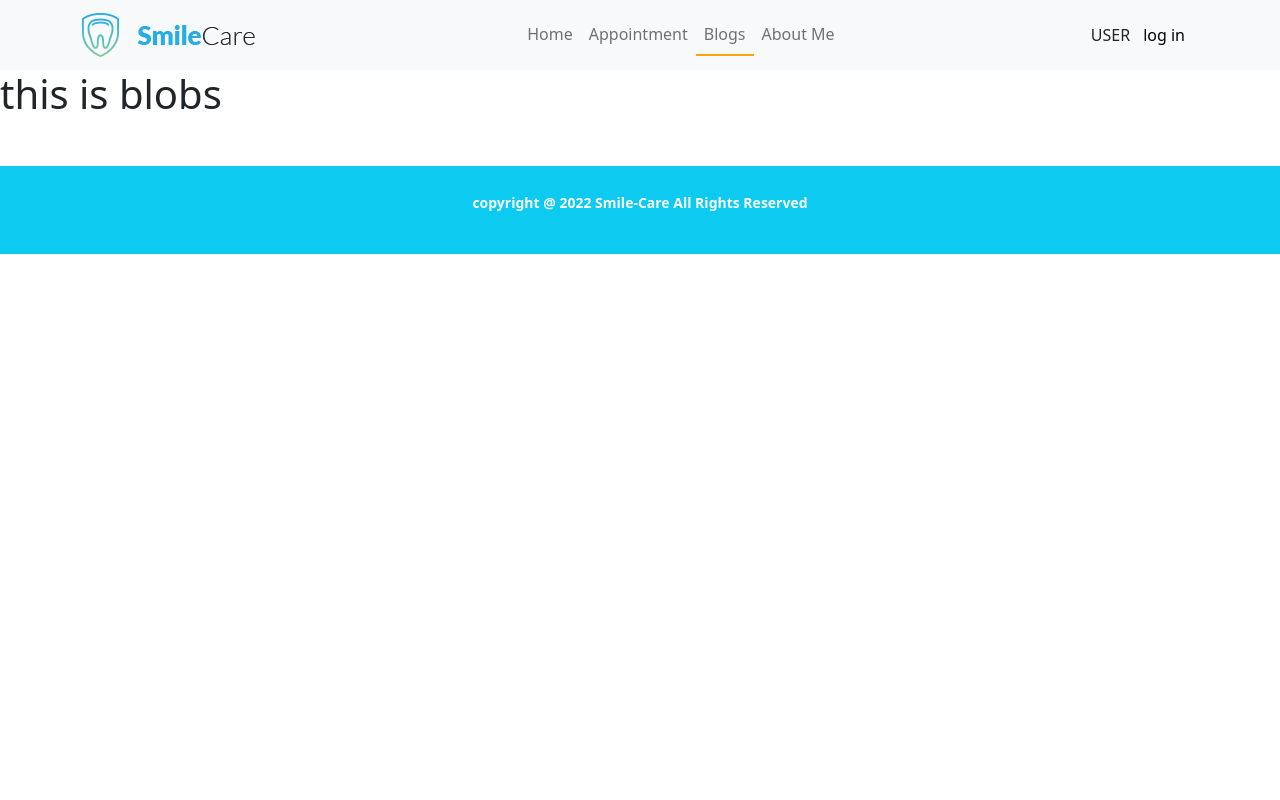
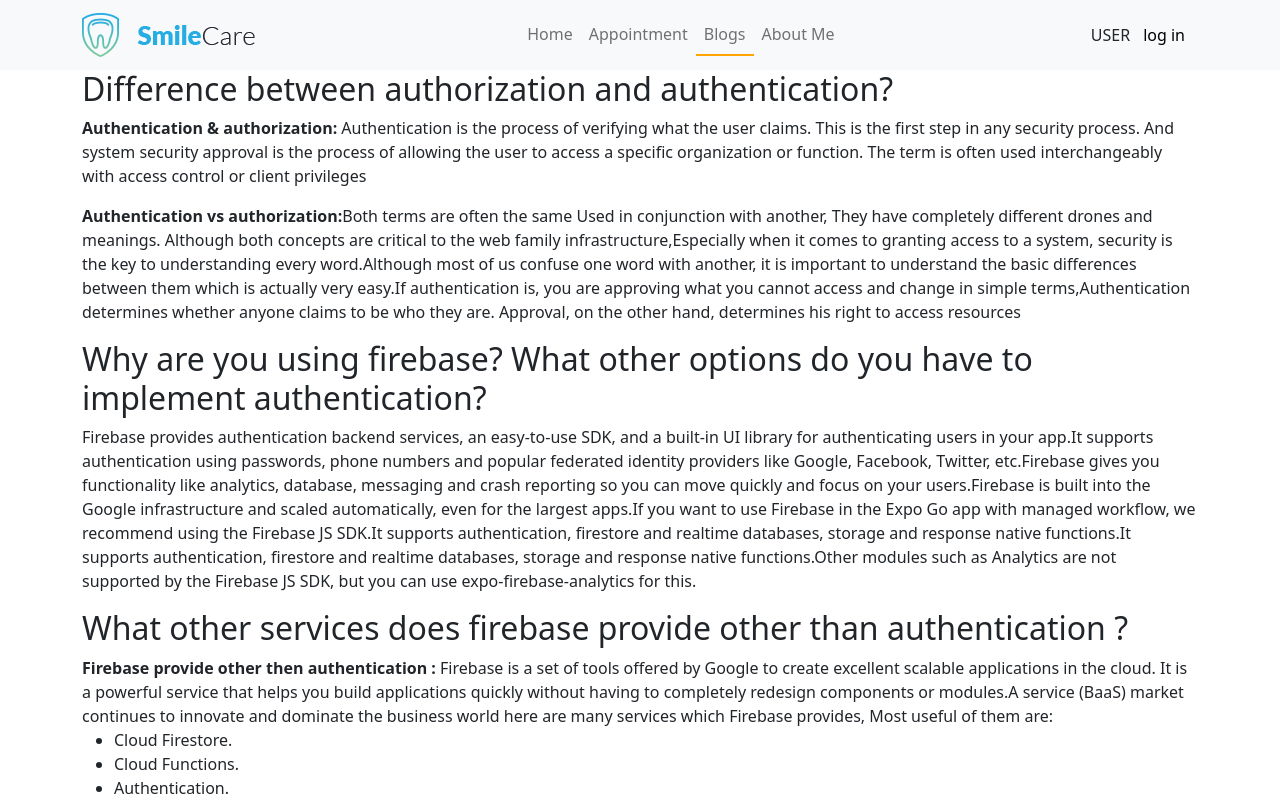
Before and after one commit to Moniruzzaman2525/Smile-Care, a React (Create React App) app: page /blogs in a window 1280 px wide. Shown: the top 800 px of the page. Built offline with nearby package versions, Linux system fonts and the light colour scheme; no server answers.

Commit message:
blogs and question ans finish

```diff
--- a/src/Pages/Home/Blogs/Blogs.js
+++ b/src/Pages/Home/Blogs/Blogs.js
@@ -2,8 +2,73 @@ import React from 'react';
 
 const Blogs = () => {
     return (
-        <div>
-            <h1>this is blobs</h1>
+        <div className='container ax-auto'>
+            <div>
+                <h2>Difference between authorization and authentication?</h2>
+                <p><span className='fw-bold'>Authentication & authorization:</span> Authentication is the process of verifying what the user claims.
+                    This is the first step in any security process.
+                    And system security approval is the process of allowing
+                    the user to access a specific organization or function.
+                    The term is often used interchangeably with access control
+                    or client privileges
+                </p>
+                <p><span className='fw-bold'>Authentication vs authorization:</span>
+                    Both terms are often the same Used in conjunction with another,
+                    They have completely different drones and meanings.
+                    Although both concepts are critical to the web family
+                    infrastructure,Especially when it comes to granting access to a
+                    system, security is the key to understanding every word.Although
+                    most of us confuse one word with another, it is important to
+                    understand the basic differences between them which is actually
+                    very easy.If authentication is, you are approving what you
+                    cannot access and change in simple terms,Authentication
+                    determines whether anyone claims to be who they are. Approval,
+                    on the other hand, determines his right to access resources
+                </p>
+            </div>
+            <div>
+                <h2>Why are you using firebase?
+                    What other options do you have to implement authentication?</h2>
+                <p>Firebase provides authentication backend services,
+                    an easy-to-use SDK,
+                    and a built-in UI library for authenticating users
+                    in your app.It supports authentication using passwords,
+                    phone numbers and popular federated identity providers
+                    like Google, Facebook, Twitter, etc.Firebase gives you
+                    functionality like analytics, database, messaging and
+                    crash reporting so you can move quickly and focus on your
+                    users.Firebase is built into the Google infrastructure and
+                    scaled automatically, even for the largest apps.If you want
+                    to use Firebase in the Expo Go app with managed workflow,
+                    we recommend using the Firebase JS SDK.It supports
+                    authentication, firestore and realtime databases,
+                    storage and response native functions.It supports
+                    authentication, firestore and realtime databases,
+                    storage and response native functions.Other modules
+                    such as Analytics are not supported by the Firebase
+                    JS SDK, but you can use expo-firebase-analytics for this.</p>
+            </div>
+            <div>
+                <h2>What other services does firebase provide other than authentication ?</h2>
+                <p><span className='fw-bold'>Firebase provide other then authentication :
+                </span> Firebase is a set of tools offered by Google to create
+                    excellent scalable applications in the cloud.
+                    It is a powerful service that helps you build
+                    applications quickly without having to completely
+                    redesign components or modules.A service (BaaS) market
+                    continues to innovate and dominate the business world
+                    here are many services which Firebase provides, Most useful of them are:
+                    <ul className='text-start' >
+                        <li>Cloud Firestore.</li>
+                        <li>Cloud Functions.</li>
+                        <li>Authentication.</li>
+                        <li>Hosting.</li>
+                        <li>Cloud Storage.</li>
+                        <li>Google Analytics.</li>
+                        <li>Predictions.</li>
+                        <li>Cloud Messaging</li>
+                    </ul></p>
+            </div>
         </div>
     );
 };
```
